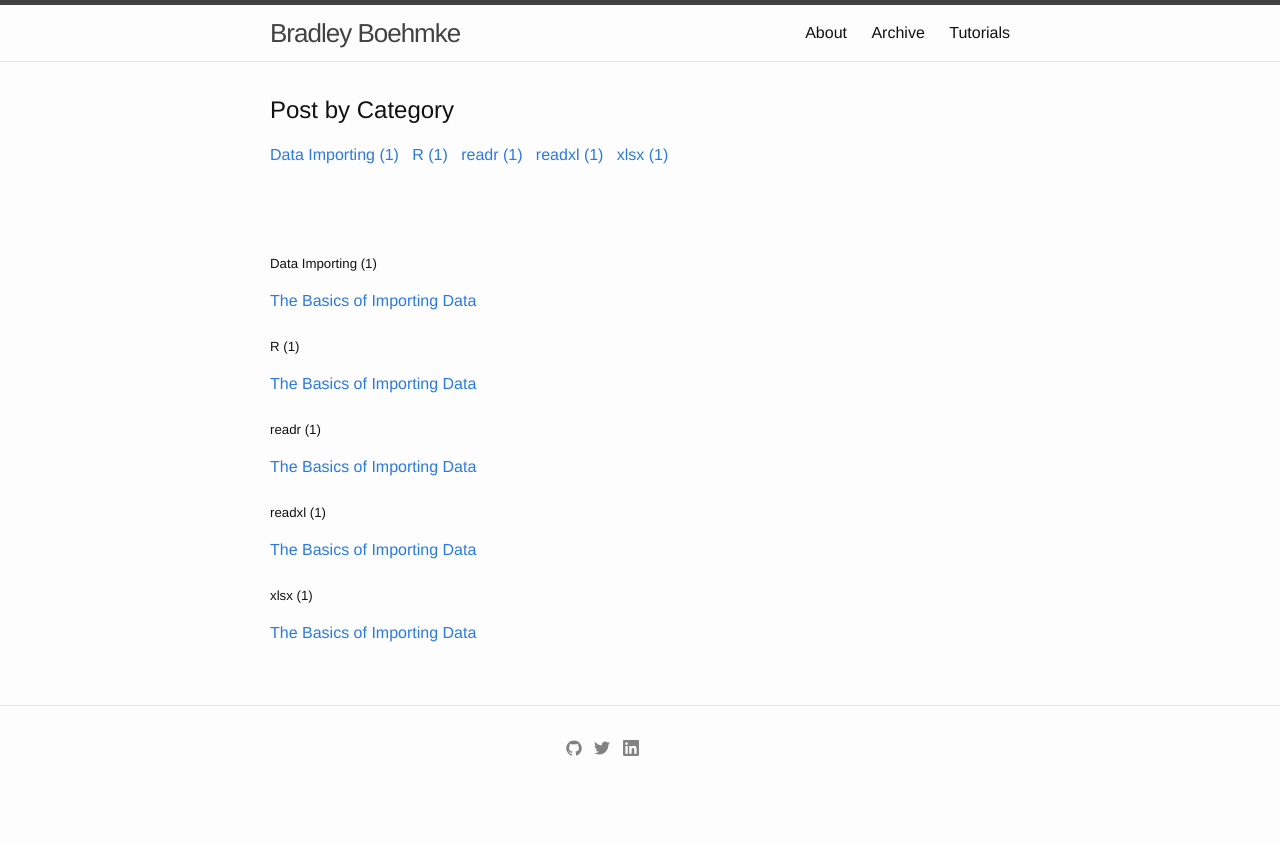
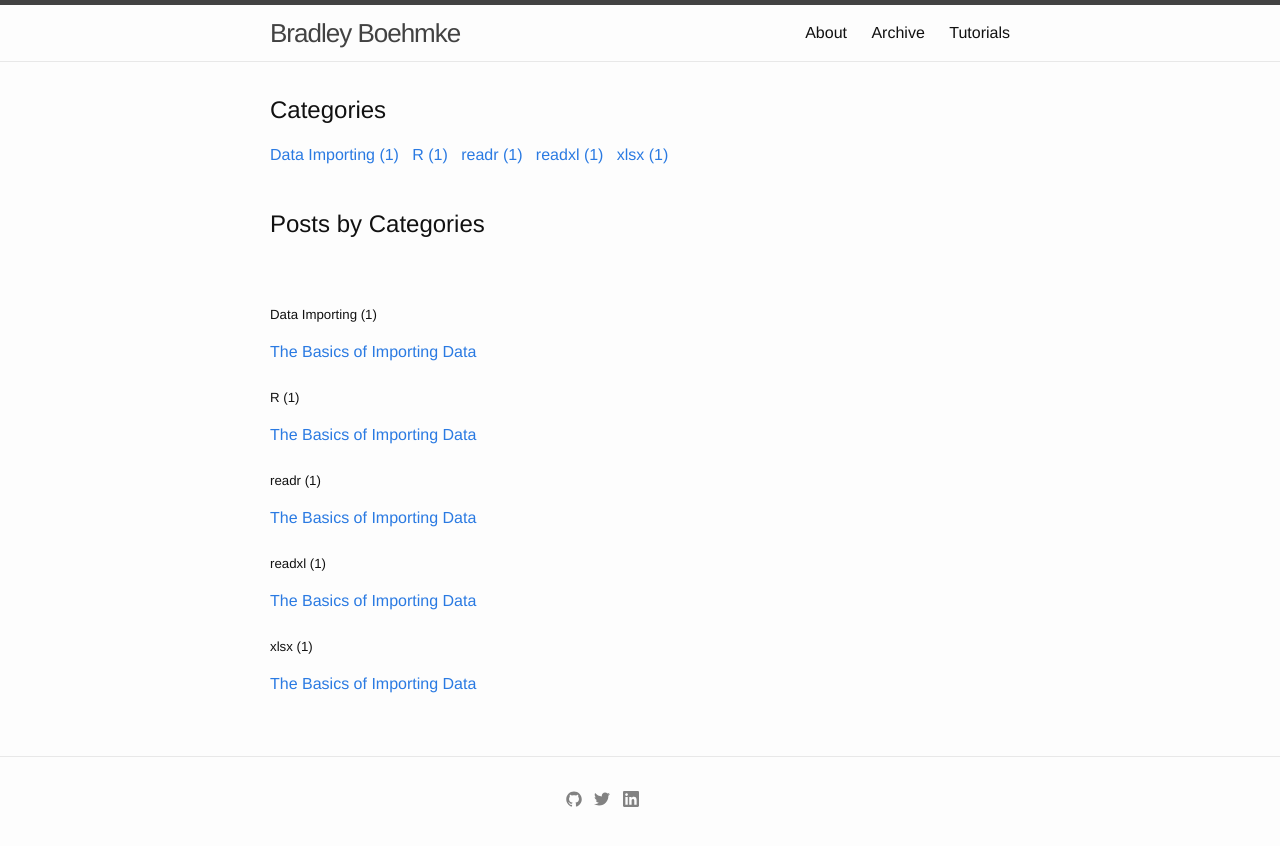
Before and after one commit to bradleyboehmke/bradleyboehmke, a Jekyll site: the page built from archivebycategory.md, in a window 1280 px wide. Shown: the top 846 px of the page. Built offline with Jekyll 4.4.1, drawn with Linux system fonts in a browser that asks for light colours.

Commit message:
Update archivebycategory.md

```diff
--- a/archivebycategory.md
+++ b/archivebycategory.md
@@ -5,7 +5,7 @@ permalink: /categoryview/
 sitemap: false
 ---
 
-# Post by Category
+# Categories
 
 <div>
     {% assign categories = site.categories | sort %}
@@ -21,6 +21,8 @@ sitemap: false
 
 <br>
 
+# Posts by Categories
+
 <div id="index">
     {% for category in categories %}
     <a name="{{ category[0] }}"></a><br><br><h5>{{ category[0] | replace:'-', ' ' }} ({{ category | last | size }}) </h5>
```
